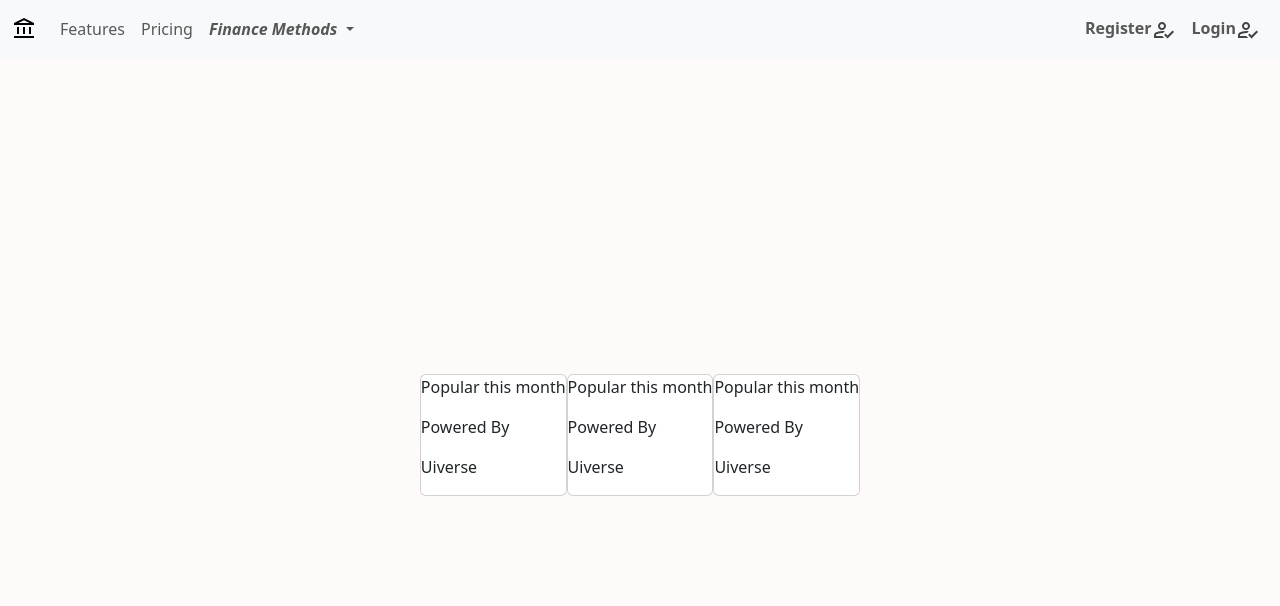
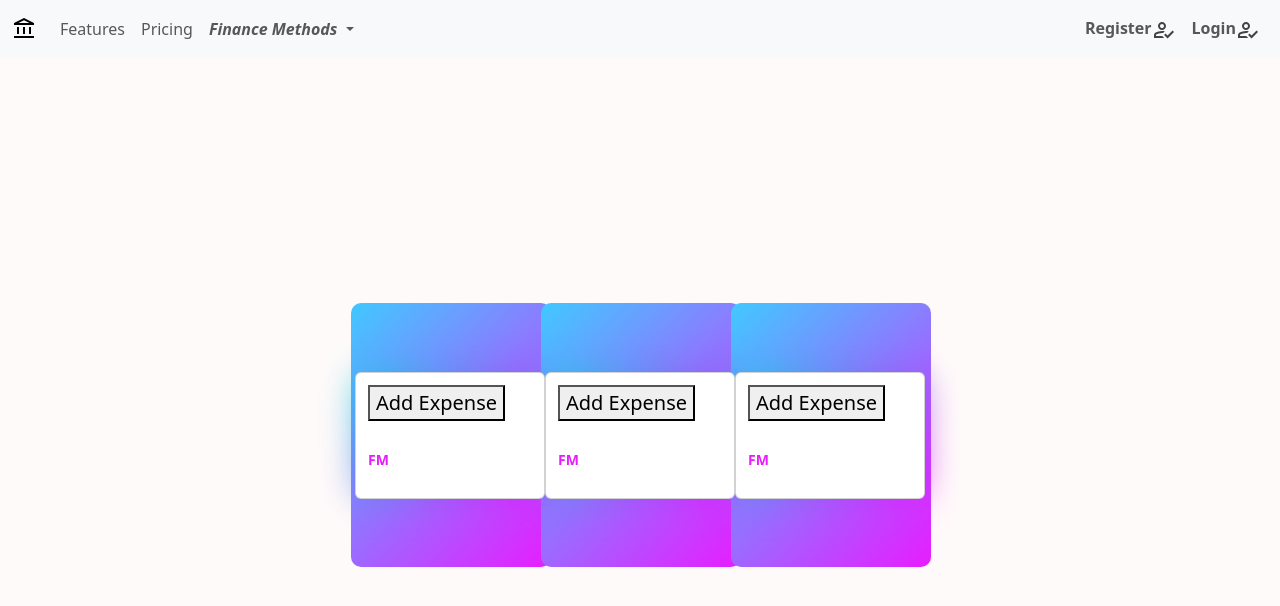
Before and after one commit to Beshwanthsai/FinanceManagement, a Django app: page / in a window 1280 px wide. Shown: the top 606 px of the page. Run offline with Django 4.2, Linux system fonts and the light colour scheme.

Commit message:
added card.css and did some changes in projecthomepage.html

```diff
--- /dev/null
+++ b/pythonProject/Financemanagement/FinanceManagementSystem/static/card.css
@@ -0,0 +1,63 @@
+
+.card {
+  position: relative;
+  width: 190px;
+  height: 254px;
+  background-color: #000;
+  display: flex;
+  flex-direction: column;
+  justify-content: end;
+  padding: 12px;
+  gap: 12px;
+  border-radius: 8px;
+  cursor: pointer;
+  color: white;
+}
+
+.card::before {
+  content: '';
+  position: absolute;
+  inset: 0;
+  left: -5px;
+  margin: auto;
+  width: 200px;
+  height: 264px;
+  border-radius: 10px;
+  background: linear-gradient(-45deg, #e81cff 0%, #40c9ff 100% );
+  z-index: -10;
+  pointer-events: none;
+  transition: all 0.6s cubic-bezier(0.175, 0.885, 0.32, 1.275);
+}
+
+.card::after {
+  content: "";
+  z-index: -1;
+  position: absolute;
+  inset: 0;
+  background: linear-gradient(-45deg, #fc00ff 0%, #00dbde 100% );
+  transform: translate3d(0, 0, 0) scale(0.95);
+  filter: blur(20px);
+}
+
+.heading {
+  font-size: 20px;
+  text-transform: capitalize;
+  font-weight: 700;
+}
+
+.card p:not(.heading) {
+  font-size: 14px;
+}
+
+.card p:last-child {
+  color: #e81cff;
+  font-weight: 600;
+}
+
+.card:hover::after {
+  filter: blur(30px);
+}
+
+.card:hover::before {
+  transform: rotate(-90deg) scaleX(1.34) scaleY(0.77);
+}
--- a/pythonProject/Financemanagement/FinanceManagementSystem/templates/adminapp/projecthomepage.html
+++ b/pythonProject/Financemanagement/FinanceManagementSystem/templates/adminapp/projecthomepage.html
@@ -4,6 +4,7 @@
     <meta charset="UTF-8">
     <meta name="viewport" content="width=device-width, initial-scale=1.0">
     <title>Finance Management</title>
+    <link rel="stylesheet" href="{% static 'card.css' %}">
     <link href="https://cdn.jsdelivr.net/npm/bootstrap@5.3.3/dist/css/bootstrap.min.css" rel="stylesheet" integrity="sha384-QWTKZyjpPEjISv5WaRU9OFeRpok6YctnYmDr5pNlyT2bRjXh0JMhjY6hW+ALEwIH" crossorigin="anonymous">
     <script src="https://cdn.jsdelivr.net/npm/bootstrap@5.3.3/dist/js/bootstrap.bundle.min.js" integrity="sha384-YvpcrYf0tY3lHB60NNkmXc5s9fDVZLESaAA55NDzOxhy9GkcIdslK1eN7N6jIeHz" crossorigin="anonymous"></script>
 </head>
@@ -57,33 +58,37 @@
 
 <div class="card">
   <p class="heading">
-    Popular this month
+   <button>Add Expense</button>
   </p>
-  <p>
-    Powered By
-  </p>
-  <p>Uiverse
+  <p>FM
 </p></div>
-
+    <br>
+    <br>
+    <br>
+    <br>
+    <br>
     <div class="card">
   <p class="heading">
-    Popular this month
+    <button>Add Expense</button>
   </p>
-  <p>
-    Powered By
-  </p>
-  <p>Uiverse
+  <p>FM
 </p></div>
-
+     <br>
+    <br>
+    <br>
+    <br>
+    <br>
     <div class="card">
   <p class="heading">
-    Popular this month
+    <button>Add Expense</button>
   </p>
-  <p>
-    Powered By
-  </p>
-  <p>Uiverse
+  <p>FM
 </p></div>
+     <br>
+    <br>
+    <br>
+    <br>
+    <br>
 {% endblock %}
 </body>
 </html>
```
Also changed, not shown: pythonProject/Financemanagement/FinanceManagementSystem/db.sqlite3.
